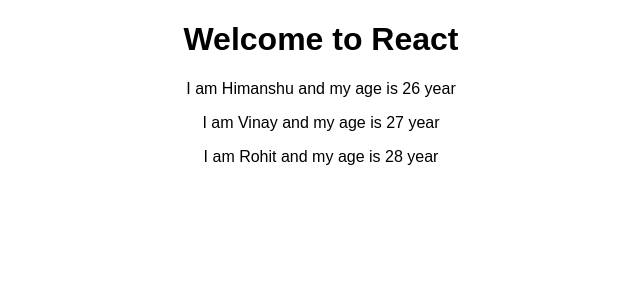
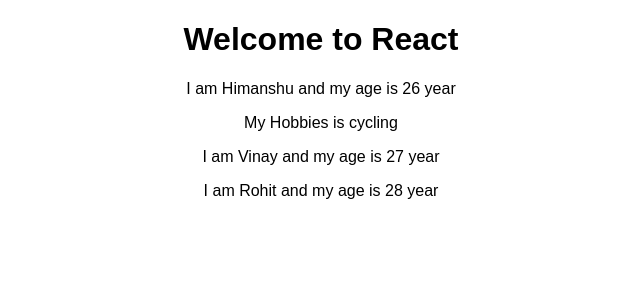
Before and after one commit to ecoworld007/react-complete-guide, a React (Create React App) app: page / in a window 1280 px wide. Shown: the top 300 px of the page, without its empty margins (319-959 px from the left). Built offline with nearby package versions, Linux system fonts and the light colour scheme.

Commit message:
children properties usage

```diff
--- a/src/App.js
+++ b/src/App.js
@@ -6,7 +6,7 @@ class App extends Component {
     return (
       <div className="App">
           <h1>Welcome to React</h1>
-          <Person name='Himanshu' age='26'/>
+          <Person name='Himanshu' age='26'>My Hobbies is cycling</Person>
           <Person name='Vinay' age='27'/>
           <Person name='Rohit' age='28'/>
       </div>
--- a/src/Person/Person.js
+++ b/src/Person/Person.js
@@ -2,7 +2,10 @@ import React from 'react';
 
 const person = (props) => {
   return (
-    <p>I am {props.name} and my age is {props.age} year</p>
+    <div>
+      <p>I am {props.name} and my age is {props.age} year</p>
+      <p>{props.children}</p>
+    </div>
   )
 }
 
```
